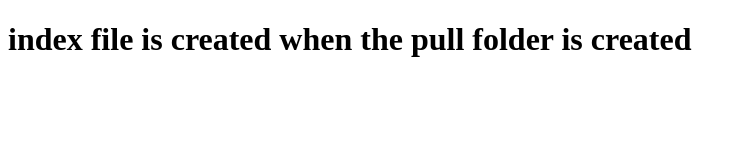
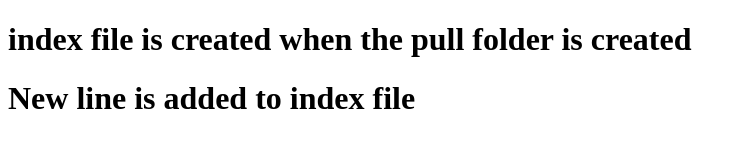
Before and after one commit to SikakolliMadhavika/Task2.3, a plain HTML site: page index.html in a window 1280 px wide. Shown: the whole page, without its empty margins (0-747 px from the left). Drawn offline with Linux system fonts and the light colour scheme.

Commit message:
new line is added to index file

```diff
--- a/index.html
+++ b/index.html
@@ -7,5 +7,6 @@
 </head>
 <body>
     <h1>index file is created when the pull folder is created</h1>
+    <h1>New line is added to index file</h1>
 </body>
 </html>
```
